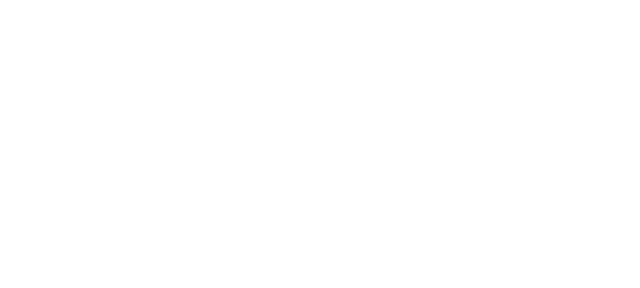
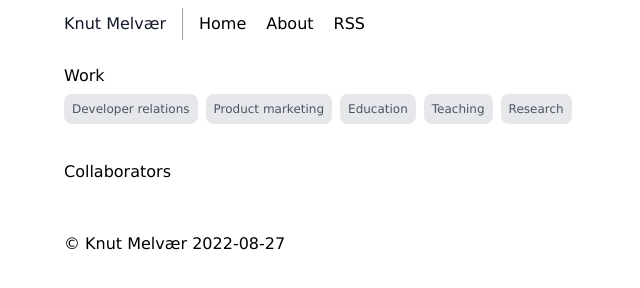
Before and after one commit to kmelve/knutmelvaer-no, a Remix or React Router app in the folder web/: page /work in a window 1280 px wide. Before the commit this address had no page. Shown: the whole page, without its empty margins (0-640 px from the left). Built offline with nearby package versions, Linux system fonts and the light colour scheme; the framework itself is replaced by a stand-in of ours; what @tailwindcss/typography would draw is missing.

Commit message:
new work page

```diff
--- a/web/app/routes/index.tsx
+++ b/web/app/routes/index.tsx
@@ -71,12 +71,12 @@ export default function Index() {
   const { title, description, keywords, author, resources } = siteSettings;
   return (
     <div className="flex flex-wrap px-4 md:px-0">
-      <div className="md:w-10/12 prose mb-12">
+      <div className="p-4 mb-8 bg-blue-100 rounded-md md:w-7/12">
         <p>{description}</p>
       </div>
       <main className="w-full pr-6 sm:w-9/12 lg:w-8/12">
-        <div className="prose mb-4">
-          <h3>Musings</h3>
+        <div className="mb-4 prose">
+          <h3 className="font-bold">Written things</h3>
         </div>
         {posts.length > 0 && posts.map(BlogPostPreview)}
       </main>
--- /dev/null
+++ b/web/app/routes/work/index.tsx
@@ -0,0 +1,45 @@
+import type { LoaderFunction, MetaFunction } from "remix";
+
+let categories: string[] = [
+  "Developer relations",
+  "Product marketing",
+  "Education",
+  "Teaching",
+  "Research",
+];
+
+export const loader: LoaderFunction = () => {
+  return null;
+};
+
+export const meta: MetaFunction = () => {
+  return {
+    title: "Work",
+  };
+};
+
+export default function Work() {
+  return (
+    <>
+      <section className="mb-10 prose">
+        <h1 className="pb-2">Work</h1>
+        <nav>
+          <ul className="inline text-xs list-style-none">
+            {categories.length > 0 &&
+              categories.map((category) => (
+                <li
+                  key={category}
+                  className="inline p-2 mr-2 text-gray-600 bg-gray-200 rounded-lg"
+                >
+                  {category}
+                </li>
+              ))}
+          </ul>
+        </nav>
+      </section>
+      <section className="prose">
+        <h2>Collaborators</h2>
+      </section>
+    </>
+  );
+}
```
